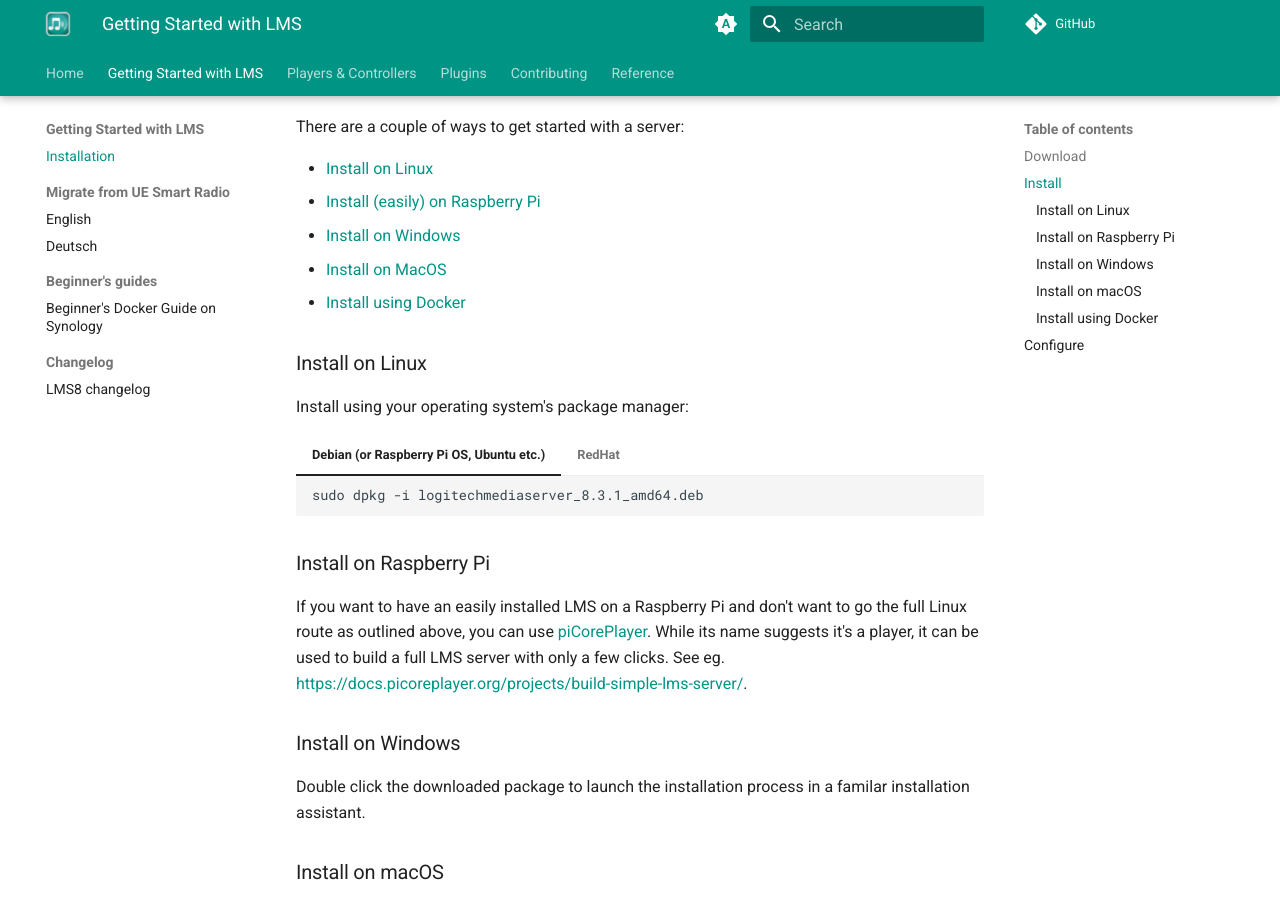
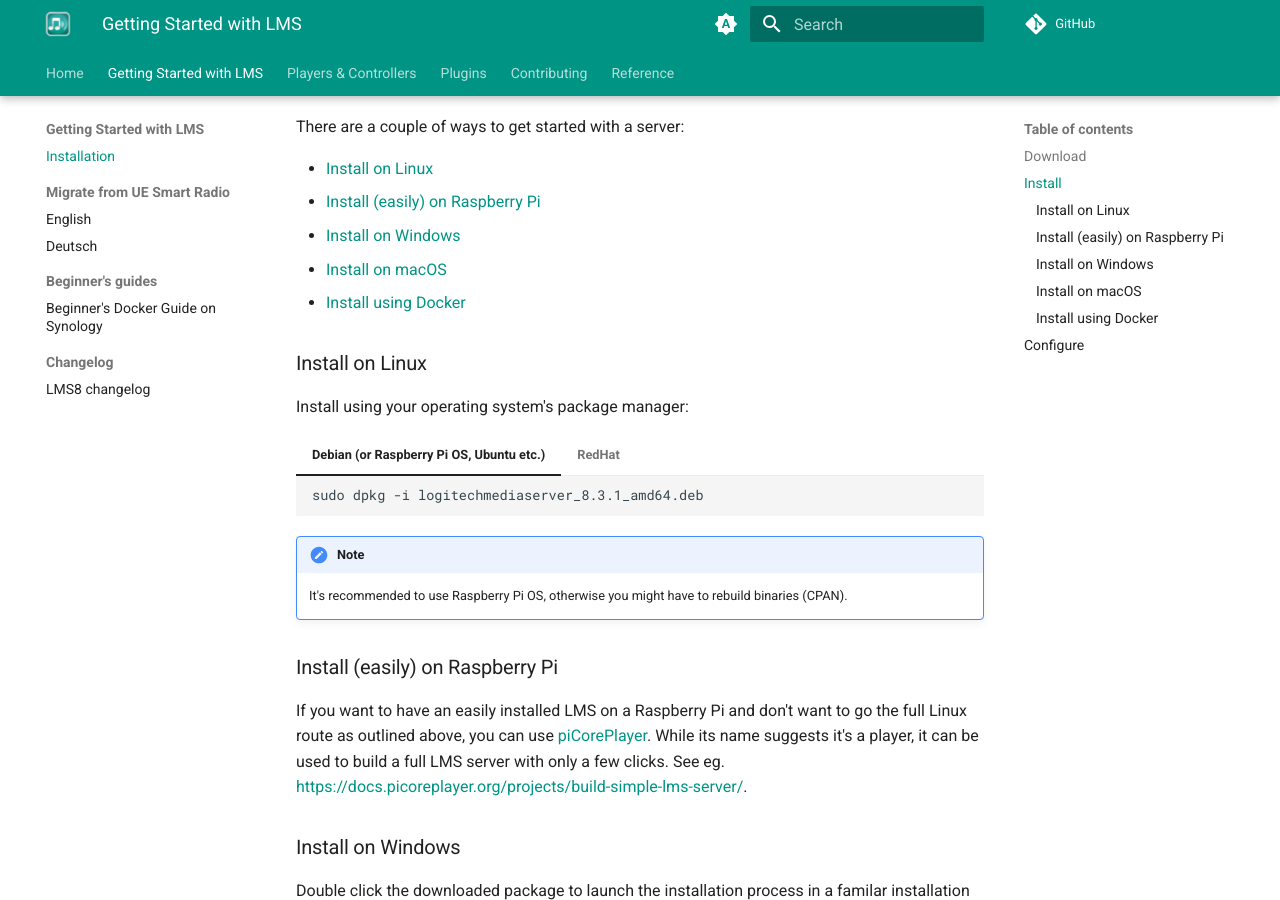
Before and after one commit to LMS-Community/lms-community.github.io, an MkDocs documentation site: the page built from docs/getting-started/index.md, in a window 1280 px wide and 900 px high, scrolled down 449 px. Built offline with MkDocs 1.6.1 and Material for MkDocs 9.7.7, drawn with Linux system fonts in a browser that asks for light colours; comment, search, counter and statistics services are not loaded.

Commit message:
add note for Raspberry Pi OS

````diff
--- a/docs/getting-started/index.md
+++ b/docs/getting-started/index.md
@@ -18,7 +18,7 @@
 - [Install on Linux](#install-on-linux)
 - [Install (easily) on Raspberry Pi](#install-on-raspberry-pi)
 - [Install on Windows](#install-on-windows)
-- [Install on MacOS](#install-on-macos)
+- [Install on macOS](#install-on-macos)
 - [Install using Docker](#install-using-docker)
 
 ### Install on Linux
@@ -37,7 +37,10 @@
     sudo rpm -i logitechmediaserver-8.3.1-1.noarch.rpm
     ```
 
-### Install on Raspberry Pi
+!!! note
+    It's recommended to use Raspberry Pi OS, otherwise you might have to rebuild binaries (CPAN).
+
+### Install (easily) on Raspberry Pi
 
 If you want to have an easily installed LMS on a Raspberry Pi and don't want to go the full Linux route as outlined above, you can use [piCorePlayer](https://picoreplayer.org). While its name suggests it's a player, it can be used to build a full LMS server with only a few clicks. See eg. [https://docs.picoreplayer.org/projects/build-simple-lms-server/](https://docs.picoreplayer.org/projects/build-simple-lms-server/).
 
````
